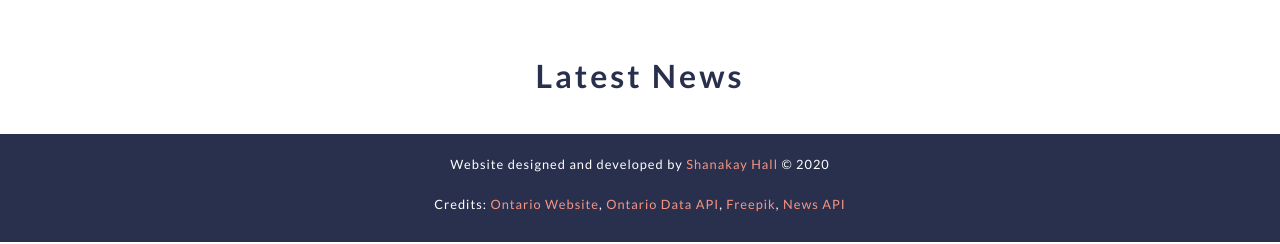
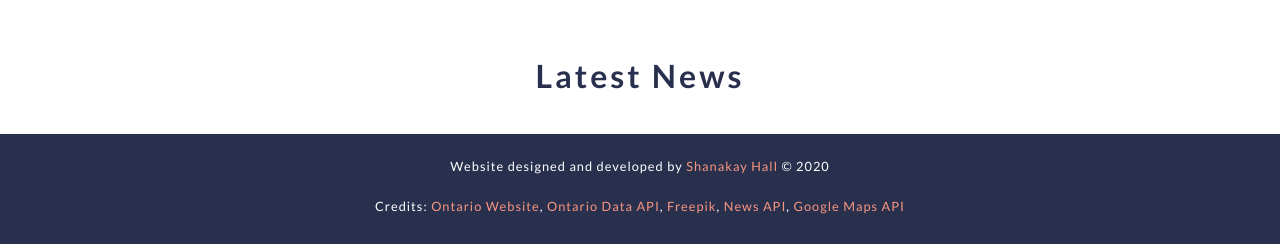
Before and after one commit to skayhall/Ontario-Corona-Tracker, a plain HTML site: page index.html in a window 1280 px wide. Shown: the part 1921-2165 px from the top of the page. Drawn offline with nearby package versions, Linux system fonts and the light colour scheme; some packages are replaced by stand-ins of ours; no server answers; a script that the page names is missing.

Commit message:
updated footer

```diff
--- a/index.html
+++ b/index.html
@@ -212,7 +212,7 @@
                   <p class="lastfootertext">Website designed and developed by <a href="https://www.shanakayhall.codes" target="new">Shanakay Hall</a> &copy; 2020
                   </p>
                   <p>
-                  Credits: <a href="https://www.ontario.ca/page/2019-novel-coronavirus" target="new">Ontario Website</a>, <a href="https://data.ontario.ca/dataset/status-of-covid-19-cases-in-ontario/resource/ed270bb8-340b-41f9-a7c6-e8ef587e6d11" target="new">Ontario Data API</a>, <a href="https://www.freepik.com/free-vector/illustration-with-coronavirus-concept_7224909.htm#page=2&query=coronavirus&position=25" target="new">Freepik</a>, <a href="https://newsapi.org" target="new">News API</a></p>
+                  Credits: <a href="https://www.ontario.ca/page/2019-novel-coronavirus" target="new">Ontario Website</a>, <a href="https://data.ontario.ca/dataset/status-of-covid-19-cases-in-ontario/resource/ed270bb8-340b-41f9-a7c6-e8ef587e6d11" target="new">Ontario Data API</a>, <a href="https://www.freepik.com/free-vector/illustration-with-coronavirus-concept_7224909.htm#page=2&query=coronavirus&position=25" target="new">Freepik</a>, <a href="https://newsapi.org" target="new">News API</a>, <a href="https://cloud.google.com/maps-platform/maps" target="new">Google Maps API</a></p>
                </div>
             </div>
 
```
